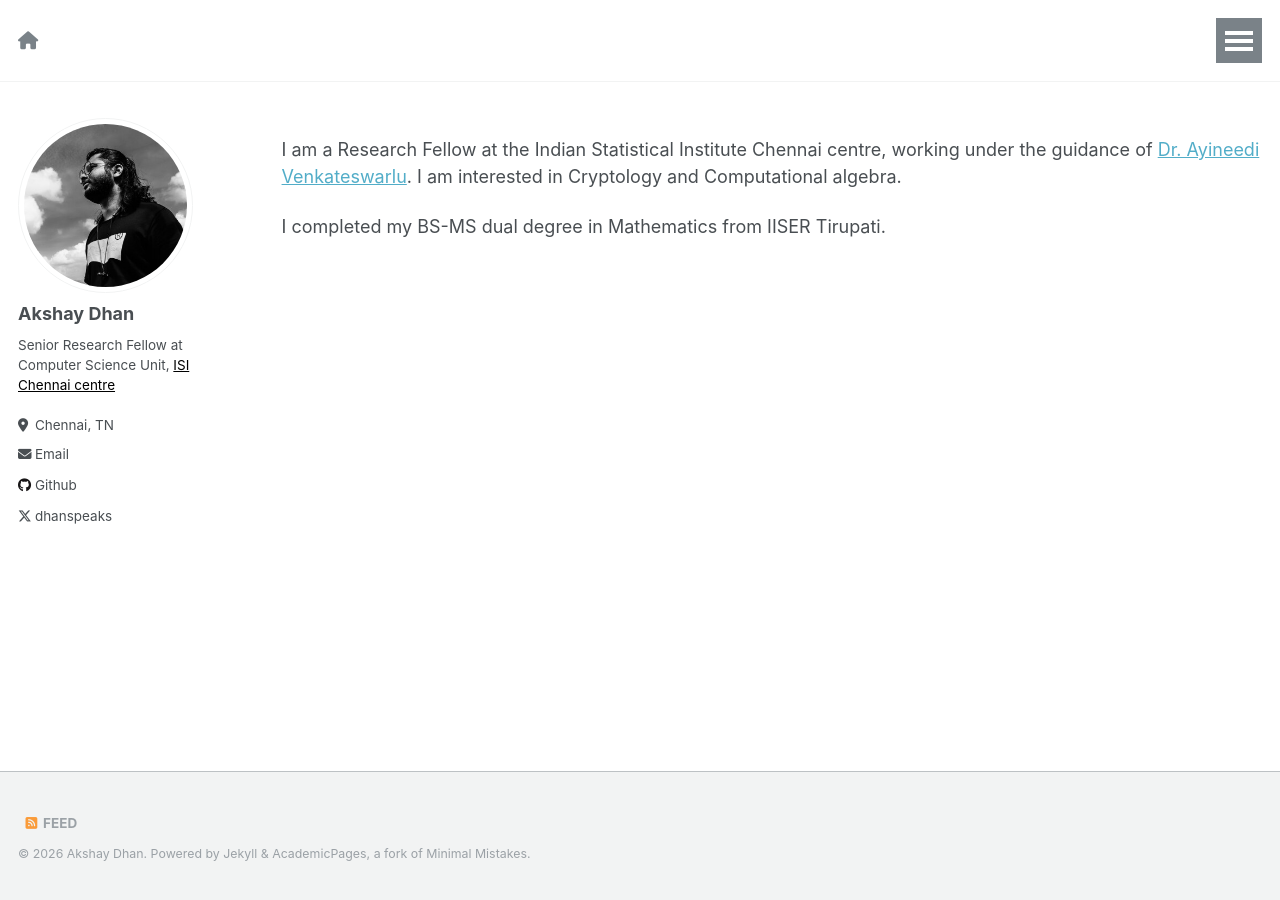
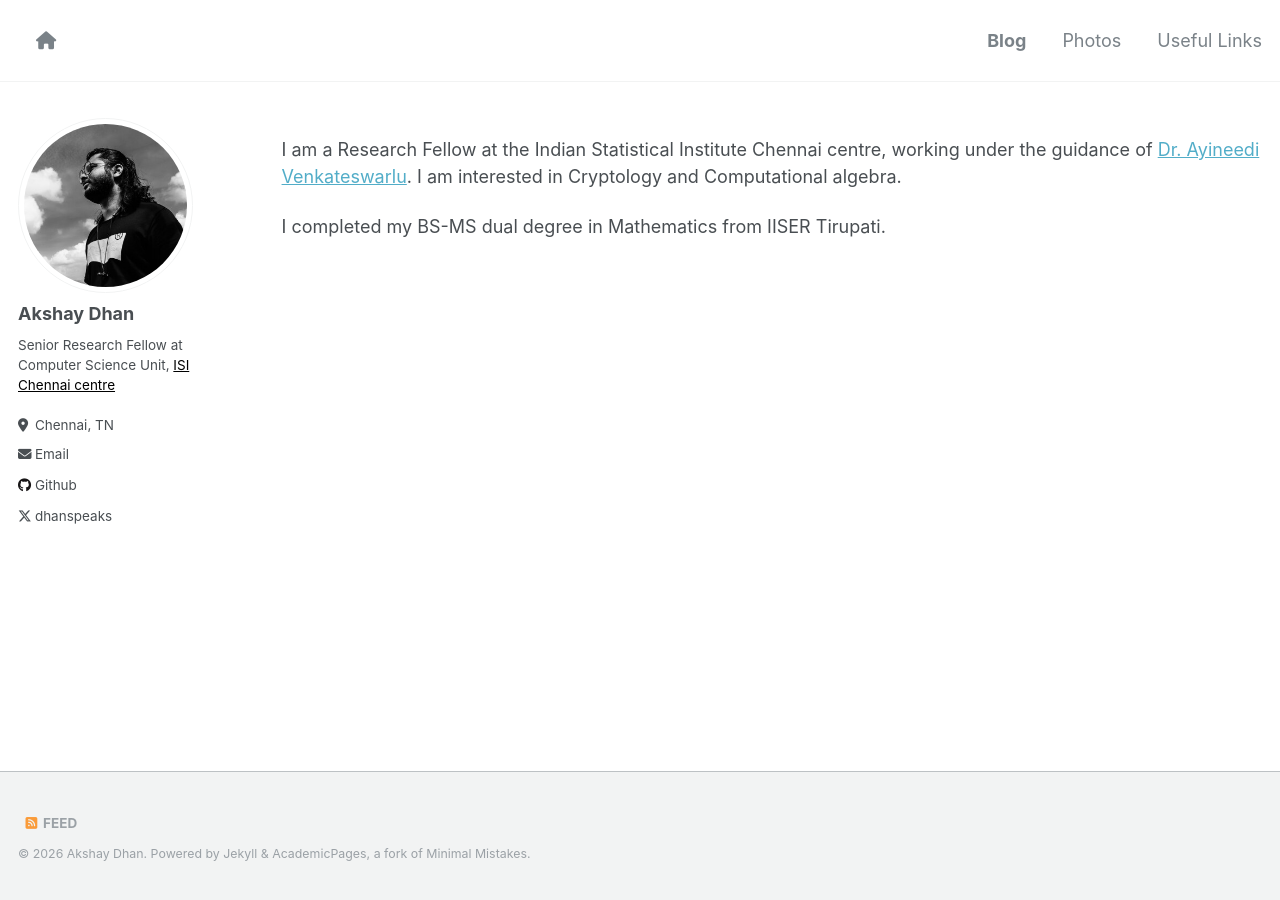
Before and after one commit to dhancodes/dhancodes.github.io, a Jekyll site: the page built from _pages/aboutme.md, in a window 1280 px wide. Built offline with Jekyll 4.4.1, drawn with Linux system fonts in a browser that asks for light colours.

Commit message:
🔼 chages to navbar

```diff
--- a/_includes/masthead.html
+++ b/_includes/masthead.html
@@ -3,16 +3,13 @@
 <div class="masthead">
   <div class="masthead__inner-wrap">
     <div class="masthead__menu">
+      <a class="masthead__home" href="{{ base_path }}/" title="Home">
+        <i class="fas fa-home" aria-hidden="true"></i>
+        <span class="sr-only">Home</span>
+      </a>
       <nav id="site-nav" class="greedy-nav">
         <button><div class="navicon"></div></button>
         <ul class="visible-links">
-          <li class="masthead__menu-item masthead__menu-item--lg">
-            <a href="{{ base_path }}/" title="Home">
-              <i class="fas fa-home" aria-hidden="true"></i>
-              <span class="sr-only">Home</span>
-            </a>
-          </li>
-          <li class="masthead__menu-spacer" aria-hidden="true"></li>
           {% for link in site.data.navigation.main %}
             {% if link.url contains 'http' %}
               {% assign domain = '' %}
--- a/_sass/_masthead.scss
+++ b/_sass/_masthead.scss
@@ -32,12 +32,24 @@
 }
 
 .masthead__menu {
+  display: flex;
+  align-items: center;
 
   ul {
     margin: 0;
     padding: 0;
     clear: both;
     list-style-type: none;
+  }
+}
+
+.masthead__home {
+  display: block;
+  padding: 0.5rem 1rem;
+  color: $masthead-link-color;
+
+  &:hover {
+    color: $masthead-link-color-hover;
   }
 }
 
@@ -51,7 +63,3 @@
     font-weight: 700;
   }
 }
-
-.masthead__menu-spacer {
-  width: 100%;
-}
--- a/_sass/_navigation.scss
+++ b/_sass/_navigation.scss
@@ -174,6 +174,7 @@
 
 .greedy-nav {
   position: relative;
+  flex: 1;
   min-width: 250px;
   background: $background-color;
 
@@ -203,6 +204,7 @@
 
   .visible-links {
     display: table;
+    margin-left: auto;
 
     li {
       display: table-cell;
```
